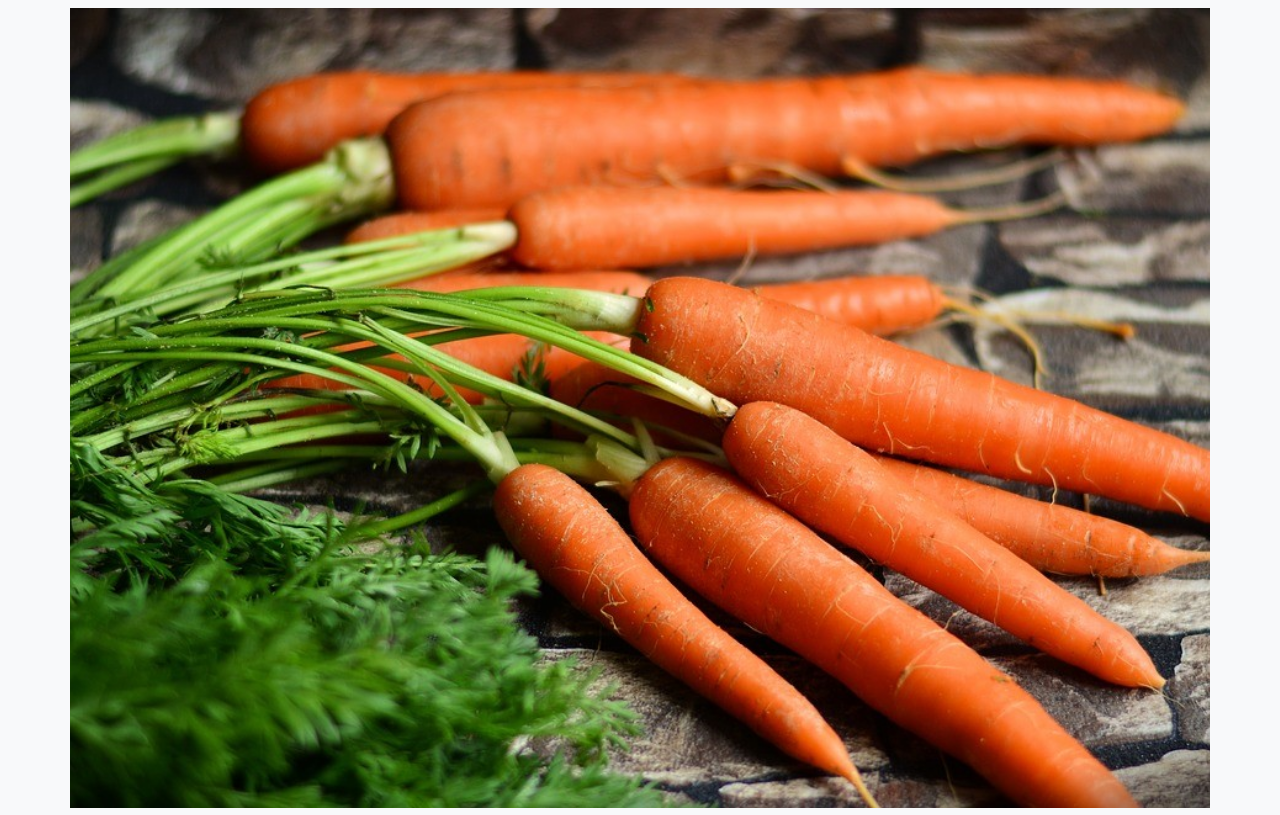
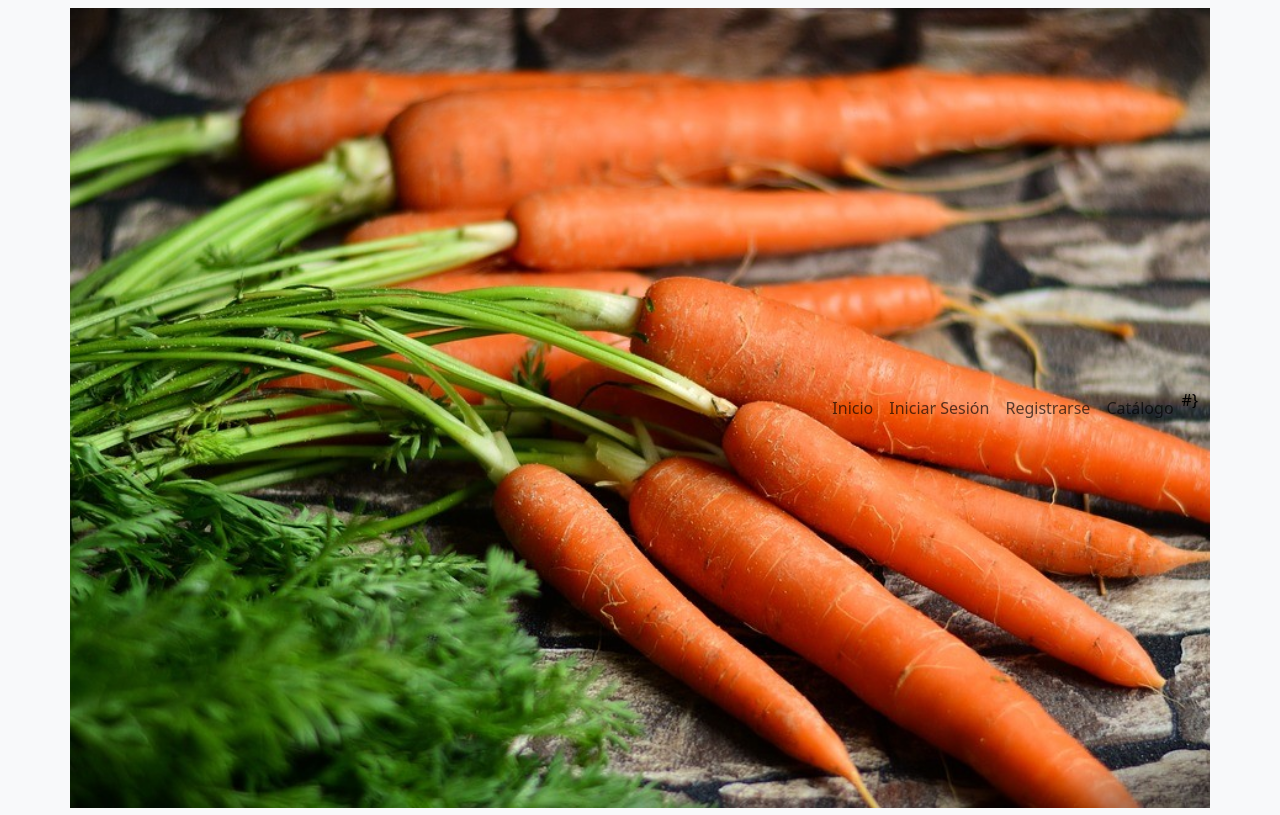
Before and after one commit to ceaile/symfonic_carrot, a PHP site: the page made by templates/home/home.html.twig in a window 1280 px wide. Shown: the top 815 px of the page. Run offline with PHP 8.4, Linux system fonts and the light colour scheme; the template is opened without the code that fills it: most values are stand-ins (such as "Sample title", 1, 10 or a date in 2020); some libraries are stand-ins or nearby versions.

Commit message:
arreglada ruta css y poster que faltaba. Queda hacer controladores de signin y login

```diff
--- a/templates/base.html.twig
+++ b/templates/base.html.twig
@@ -8,7 +8,7 @@
 
 
     {% block stylesheets %}
-        <link rel="stylesheet" type="text/css" href="assets/css/app.css"> {# no funciona #}
+        <link rel="stylesheet" type="text/css" href="{{ asset('css/app.css') }}"> {# no funciona de momento #}
     {% endblock %}
 
     {% block javascripts %}
--- a/templates/header.html.twig
+++ b/templates/header.html.twig
@@ -6,15 +6,15 @@
             </button>
             <div class="collapse navbar-collapse" id="navbarNav">
                 <ul class="navbar-nav ms-auto">
-                {#
+
                     <li class="nav-item">
                         <a class="nav-link" href="{{ path('home') }}" >Inicio</a>
                     </li>
                     <li class="nav-item">
-                        <a class="nav-link" href="{{ path('login') }}">Iniciar Sesión</a>
+                        <a class="nav-link" href="{{ path('home') }}">Iniciar Sesión</a>
                     </li>
                     <li class="nav-item">
-                        <a class="nav-link" href="{{ path('signin') }}">Registrarse</a>
+                        <a class="nav-link" href="{{ path('home') }}">Registrarse</a>
                     </li>
                     <li class="nav-item">
                         <a class="nav-link" href="{{ path('catalog') }}">Catálogo</a>
```
Also changed, not shown: public/img/godzilla_vs_megalon.jpg (added), public/img/godzilla_vs_megalon.png (added).
